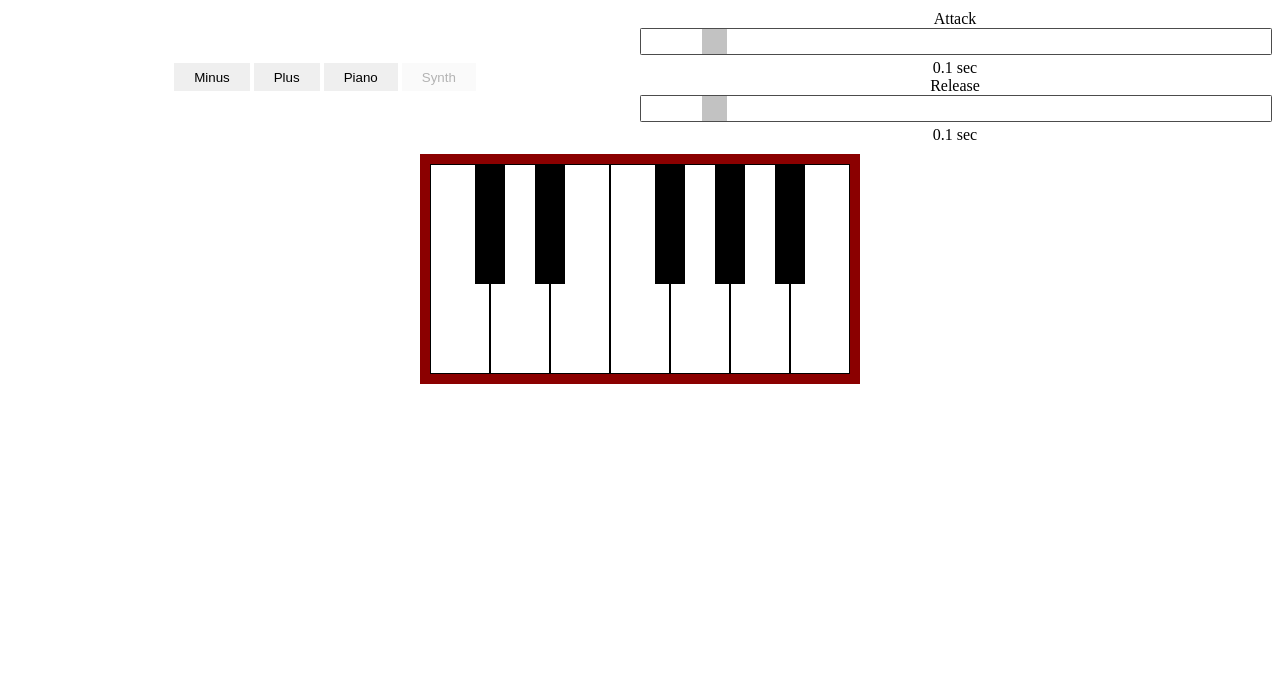
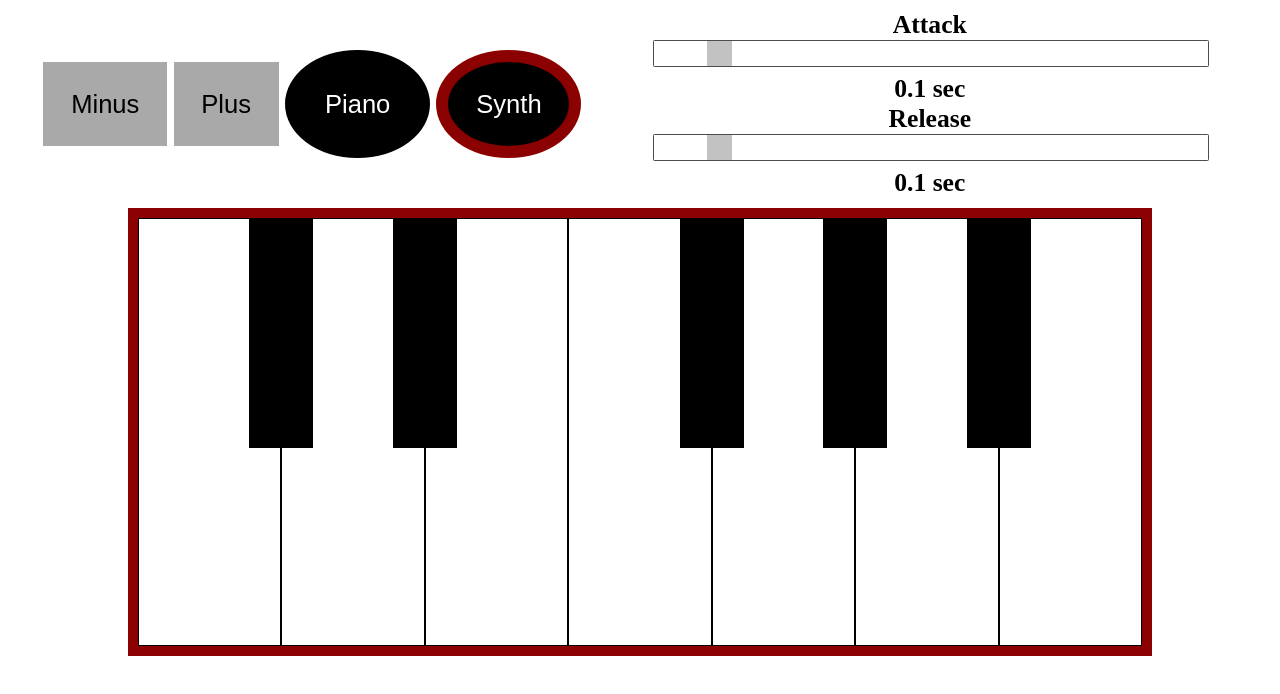
Before and after one commit to magdalucreteanu/papier-tastatur, a plain HTML site: page browser/index.html in a window 1280 px wide. Drawn offline with Linux system fonts and the light colour scheme.

Commit message:
HTML Tastatur stylen und Scaling mit dem Fenster

```diff
--- a/browser/stylesheet.css
+++ b/browser/stylesheet.css
@@ -4,36 +4,29 @@ html, body {
   text-align: center;
   width: 100%;
   height: 100%;
+  font-size: 2vw;
+  font-weight: bold;
 }
 
-.kontrollen {
-  padding: 5;
-  box-sizing: border-box;
-  border: 10px solid white;
-}
-
+/*Klavier (Tastatur)*/
 .klavier {
   display: inline-block;
   padding: 0;
   box-sizing: border-box;
   border: 10px solid darkred;
-}
+  width: 80vw;
+  height: 35vw}
 
 .klavier__btn {
   display: block;
   padding: 0;
   box-sizing: border-box;
   border: 1px solid black;
-  width: 60px;
-  height: 210px;
+  width:calc(100%/7);
+  height: 100%;
   background-color: white;
   cursor: pointer;
   float: left;
-}
-
-button {
-    border: none;
-    padding: 0.5em 1.5em;
 }
 
 .pressed {
@@ -47,10 +40,17 @@ button {
 .halbton {
   background-color: black;
   color: white;
-  width: 30px;
-  margin-left: -30px;
-  height: 120px;
+  width: 5vw;
+  margin-left: -5vw;
+  height: 18vw;
   transform: translateX(50%);
+}
+
+/*Kontrollen (über der Tastatur)*/
+.kontrollen {
+  padding: 5;
+  box-sizing: border-box;
+  border: 10px solid white;
 }
 
 #kontrollen{
@@ -58,14 +58,44 @@ button {
   align-items: center;
 }
 
+/*Container über der Tastatur*/
 #buttonContainer{
   flex: 1;
+  margin-left: 2%;
+  margin-right: 5%;
 }
 
 #sliderContainer{
   flex: 1;
+  margin-right: 5%;
 }
 
+/*Buttons*/
+button {
+  border: none;
+  font-size: 2vw;
+}
+#minus, #plus{
+  padding: 5%;
+  background-color: darkgray;
+  color: black;
+}
+
+#piano, #synth{
+  padding: 5%;
+  text-align: center;
+  border-radius: 50%;
+  background-color: black;
+  color: white;
+  border: 1vw solid black;
+}
+
+/*Ring um zuketzt ausgewählten Button*/
+#piano:disabled, #synth:disabled{
+  border: 1vw solid darkred;
+}
+
+/*Slider*/
 .slider {
   margin: 0;
   -webkit-appearance: none;
```
